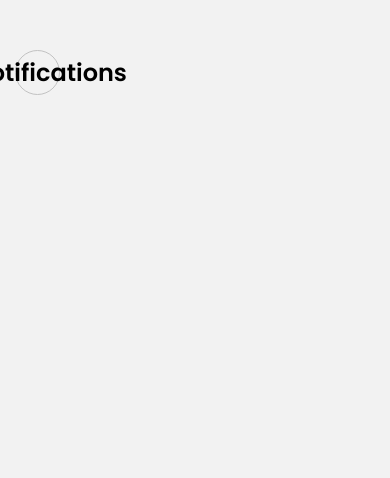
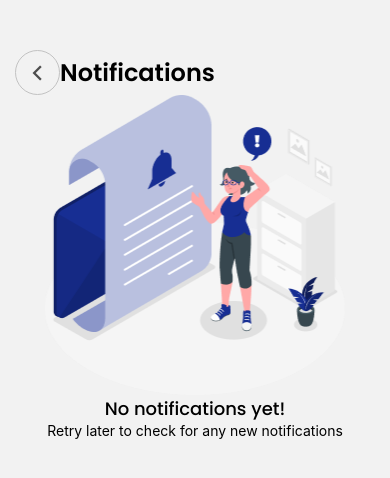
Before and after one commit to eaPeter/Accra-International-School-Mobile-App, a React Native app: screen /Notifications in a window 390 px wide. Shown: the top 478 px of the page. Built offline with nearby package versions, Linux system fonts and the light colour scheme.

Commit message:
more edits on Notifications.js

```diff
--- a/screens/Home.js
+++ b/screens/Home.js
@@ -49,11 +49,11 @@ export default function Home(params){
 
         <View style={styles.subjectHead}>
             <View style={{justifyContent: "flex-start"}}>
-            <Text style={styles.subjectName}>English Language</Text>
+                <Text style={styles.subjectName}>English Language</Text>
             </View>
 
             <View style={{justifyContent: "flex-end"}}>
-            <Text style={styles.seeAll}>See all</Text>
+                <Text style={styles.seeAll}>See all</Text>
             </View>
 
         </View>
@@ -124,18 +124,18 @@ const styles = StyleSheet.create({
 
     subjectHead: {
         flexDirection: "row",
-        marginLeft: 15,
         marginTop: 20,
         alignItems: "center",
     },
 
     subjectName: {
         fontSize: 16,
+        fontFamily: 'PoppinsMedium',
     },
 
     seeAll: {
         fontSize: 14,
         color: "#A3A3A2",
-
+        fontFamily: 'PoppinsLight',
     },
   });
--- a/screens/Notifications.js
+++ b/screens/Notifications.js
@@ -9,10 +9,22 @@ export default function Notifications(params){
     return (
     <View style={styles.base}>
         <View style={styles.headerIconsWrapper}>
-         <View style={styles.iconsEdit}>
+             <View style={styles.iconsEdit}>
             <Ionicons name="chevron-back" size={24} color="#4D4D4D" />
+            </View>
+            <View style={{flexDirection: "row", justifyContent: "center", alignItems: "center", }}>
             <Text style={styles.title}>Notifications</Text>
+            </View>
         </View>
+
+
+        <View style={styles.content}>
+            <Image
+                style={{ width: 300.55, height: 300 }}
+                source={require("../assets/notification.png")}
+            />
+            <Text style={styles.noNotificationsTxt}>No notifications yet!</Text>
+            <Text>Retry later to check for any new notifications</Text>
         </View>
     </View>
     );
@@ -39,7 +51,7 @@ const styles = StyleSheet.create({
     headerIconsWrapper: {
         flexDirection: 'row',
         alignItems: 'center',
-        justifyContent: 'space-between',
+        //justifyContent: 'space-between',
     },
 
     iconsEdit: {
@@ -52,4 +64,20 @@ const styles = StyleSheet.create({
         borderColor: "#C2C2C2",
         borderRadius: 45,
     },
+
+    content: {
+        justifyContent: "center",
+        alignItems: "center",
+    },
+
+    noNotificationsTxt: {
+        fontSize: 18,
+        fontFamily: "PoppinsMedium",
+    },
+
+    retryTxt: {
+        fontSize: 14,
+        fontFamily: "PoppinsRegular",
+        marginTop: 10,
+    },
   });
```
